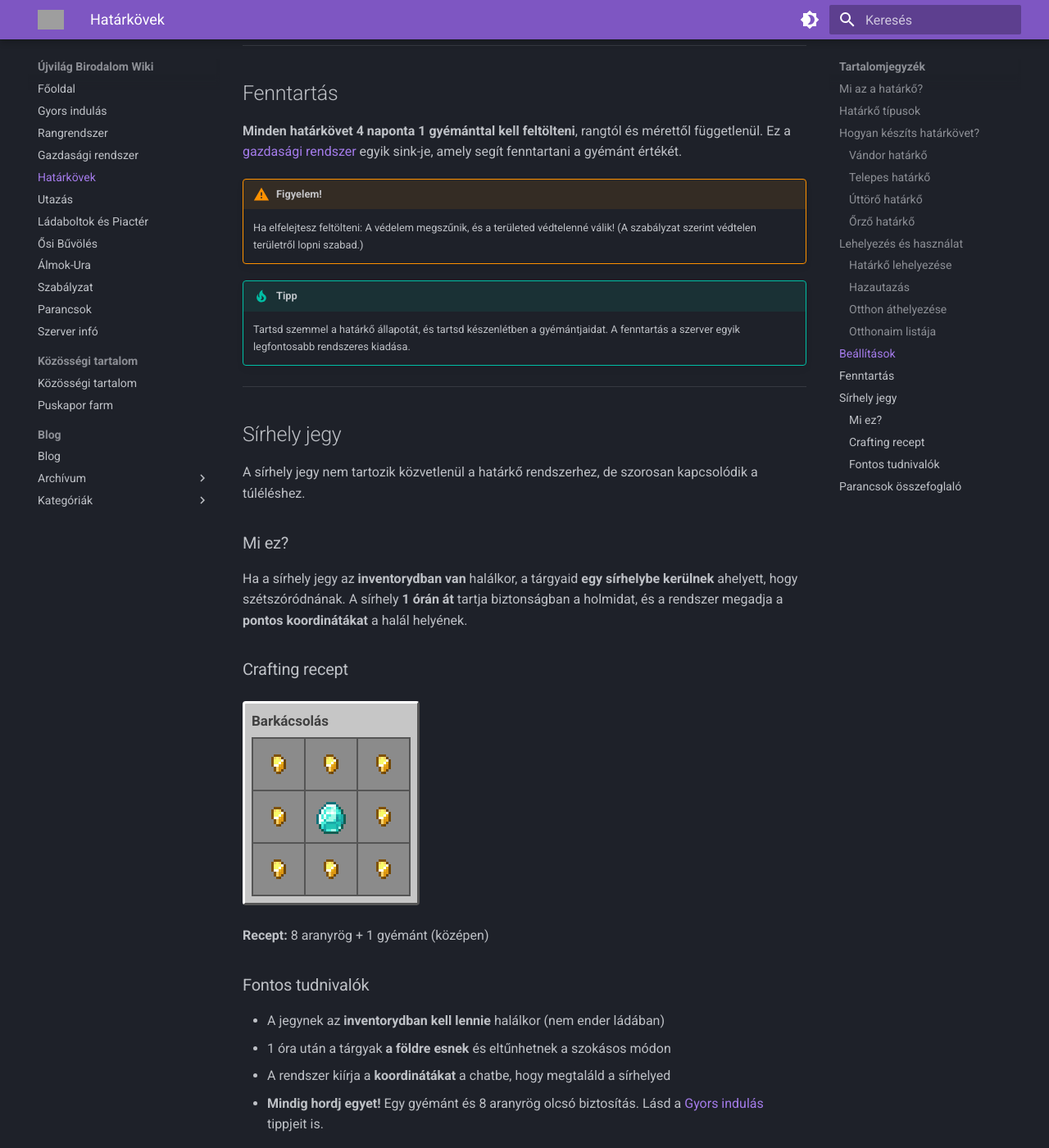
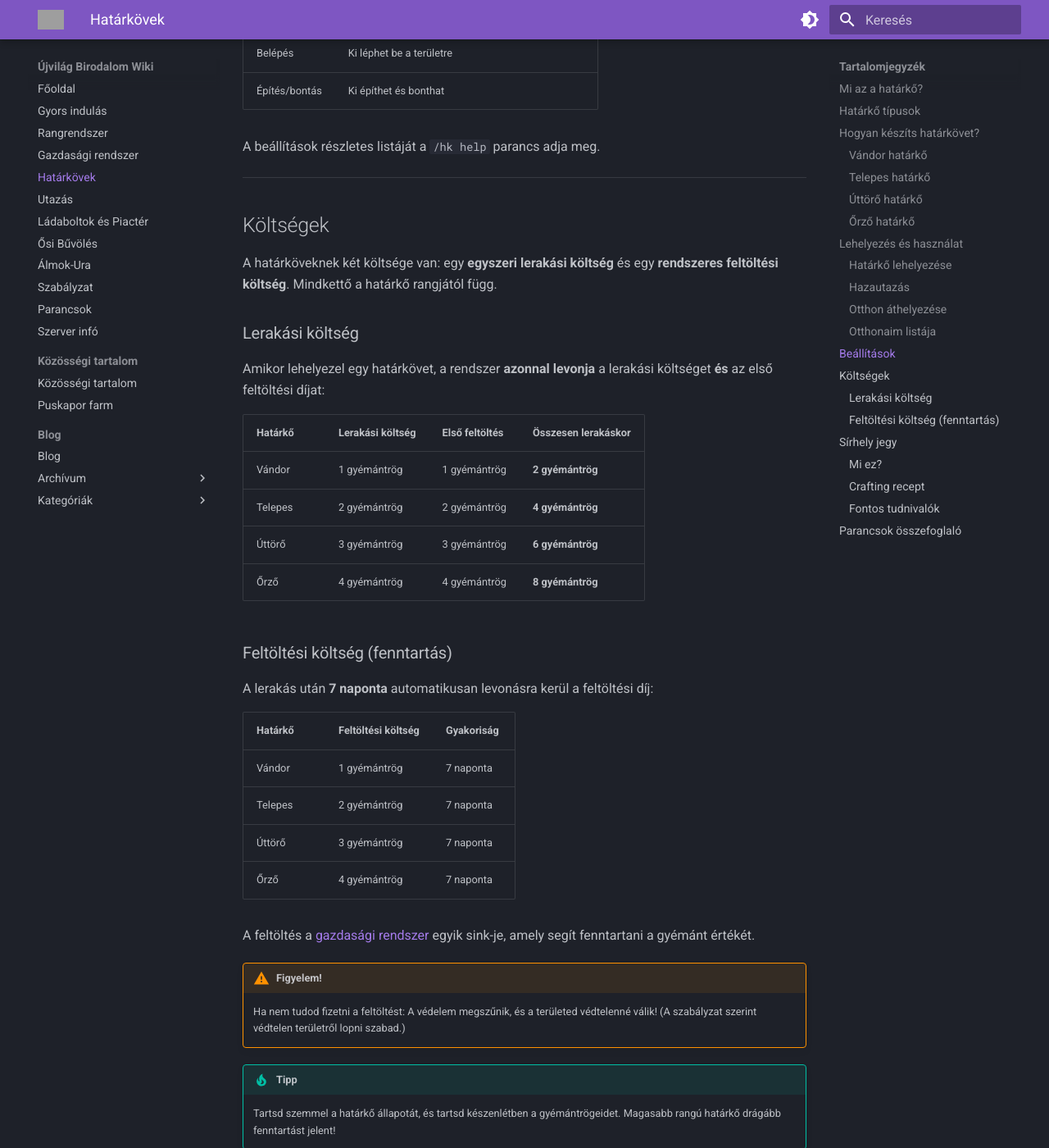
Before and after one commit to tnkarno/ujvilag-wiki, an MkDocs documentation site: the page built from docs/hatarkovek.md, in a window 1280 px wide and 1400 px high, scrolled down 3724 px. Shown: the whole window at 82% size. Built offline with MkDocs 1.6.1 and Material for MkDocs 9.7.7, drawn with Linux system fonts in a browser that asks for light colours; some of the changed text lies outside the part shown; grey boxes are pictures that could not be loaded.

Commit message:
hatarko price change

```diff
--- a/docs/hatarkovek.md
+++ b/docs/hatarkovek.md
@@ -21,12 +21,12 @@ A határkő egyszerre:
 
 Minden [rang](rangok.md) saját típusú határkövet készíthet, egyre nagyobb védelmi területtel:
 
-| Rang | Határkő típus | Sugár (radius) | Max. darabszám | Fenntartási költség |
-|---|---|:---:|:---:|---|
-| [Vándor](rangok.md#-vándor) | Vándor határkő | 16 blokk | 1 | 1 gyémánt / 4 nap |
-| [Telepes](rangok.md#-telepes) | Telepes határkő | 32 blokk | 2 | 1 gyémánt / 4 nap |
-| [Úttörő](rangok.md#-úttörő) | Úttörő határkő | 64 blokk | 3 | 1 gyémánt / 4 nap |
-| [Őrző](rangok.md#-őrző) | Őrző határkő | 128 blokk | 4 | 1 gyémánt / 4 nap |
+| Rang | Határkő típus | Sugár (radius) | Max. db | Lerakási költség | Feltöltési költség |
+|---|---|:---:|:---:|---|---|
+| [Vándor](rangok.md#-vándor) | Vándor határkő | 16 blokk | 1 | 1 gyémántrög | 1 gyémántrög / 7 nap |
+| [Telepes](rangok.md#-telepes) | Telepes határkő | 32 blokk | 2 | 2 gyémántrög | 2 gyémántrög / 7 nap |
+| [Úttörő](rangok.md#-úttörő) | Úttörő határkő | 64 blokk | 3 | 3 gyémántrög | 3 gyémántrög / 7 nap |
+| [Őrző](rangok.md#-őrző) | Őrző határkő | 128 blokk | 4 | 4 gyémántrög | 4 gyémántrög / 7 nap |
 
 **A megadott méret a sugár (radius), nem az átmérő!** A tényleges védett terület ennél nagyobb, mert a sugár a határkőtől mért távolság minden irányba. Például az Őrző határkő 128-as sugara egy 257×257 blokkos (128+1+128) régiót fed le a gyakorlatban. A magasság minden esetben a teljes világot átfogja (bedrocktól az égig).
 
@@ -135,8 +135,9 @@ A határkő **egyedi recepttel** készíthető. Minden [rangnak](rangok.md) saj
 ### Határkő lehelyezése
 
 1. Készítsd el a megfelelő rangú határkövet
-2. Helyezd le a kívánt helyen
+2. Helyezd le a kívánt helyen — a rendszer **automatikusan levonja** a lerakási költséget és az első feltöltési díjat (pl. Vándor: 1+1 = 2 gyémántrög)
 3. **Kész!** A védelem azonnal aktív, és máris utazhatsz haza
+4. Ezután **7 naponta** automatikusan levonásra kerül a feltöltési költség
 
 ### Hazautazás
 
@@ -171,15 +172,39 @@ A beállítások részletes listáját a `/hk help` parancs adja meg.
 
 ---
 
-## Fenntartás
+## Költségek
 
-**Minden határkövet 4 naponta 1 gyémánttal kell feltölteni**, rangtól és mérettől függetlenül. Ez a [gazdasági rendszer](gazdasag.md) egyik sink-je, amely segít fenntartani a gyémánt értékét.
+A határköveknek két költsége van: egy **egyszeri lerakási költség** és egy **rendszeres feltöltési költség**. Mindkettő a határkő rangjától függ.
+
+### Lerakási költség
+
+Amikor lehelyezel egy határkövet, a rendszer **azonnal levonja** a lerakási költséget **és** az első feltöltési díjat:
+
+| Határkő | Lerakási költség | Első feltöltés | Összesen lerakáskor |
+|---|---|---|---|
+| Vándor | 1 gyémántrög | 1 gyémántrög | **2 gyémántrög** |
+| Telepes | 2 gyémántrög | 2 gyémántrög | **4 gyémántrög** |
+| Úttörő | 3 gyémántrög | 3 gyémántrög | **6 gyémántrög** |
+| Őrző | 4 gyémántrög | 4 gyémántrög | **8 gyémántrög** |
+
+### Feltöltési költség (fenntartás)
+
+A lerakás után **7 naponta** automatikusan levonásra kerül a feltöltési díj:
+
+| Határkő | Feltöltési költség | Gyakoriság |
+|---|---|---|
+| Vándor | 1 gyémántrög | 7 naponta |
+| Telepes | 2 gyémántrög | 7 naponta |
+| Úttörő | 3 gyémántrög | 7 naponta |
+| Őrző | 4 gyémántrög | 7 naponta |
+
+A feltöltés a [gazdasági rendszer](gazdasag.md) egyik sink-je, amely segít fenntartani a gyémánt értékét.
 
 !!! warning "Figyelem!"
-    Ha elfelejtesz feltölteni: A védelem megszűnik, és a területed védtelenné válik! (A szabályzat szerint védtelen területről lopni szabad.)
+    Ha nem tudod fizetni a feltöltést: A védelem megszűnik, és a területed védtelenné válik! (A szabályzat szerint védtelen területről lopni szabad.)
 
 !!! tip "Tipp"
-    Tartsd szemmel a határkő állapotát, és tartsd készenlétben a gyémántjaidat. A fenntartás a szerver egyik legfontosabb rendszeres kiadása.
+    Tartsd szemmel a határkő állapotát, és tartsd készenlétben a gyémántrögeidet. Magasabb rangú határkő drágább fenntartást jelent!
 
 ---
 
```
Also changed, not shown: docs/blog/posts/hatarko-koltseg-valtozas.md (added, +43 -0 lines), docs/gazdasag.md (+2 -1 lines), docs/gyors-indulas.md (+1 -1 lines), docs/rangok.md (+4 -4 lines).
